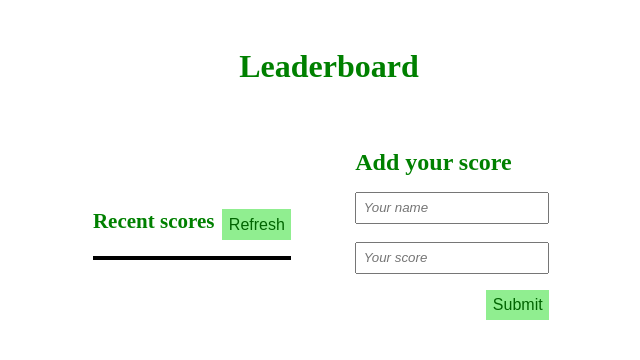
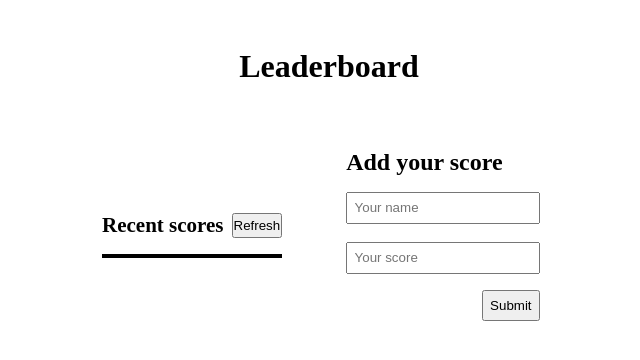
Before and after one commit to Fayob/Leaderboard, a website built with webpack: page src/index.html in a window 1280 px wide. Shown: the whole page, without its empty margins (319-959 px from the left). Built offline with nearby package versions, Linux system fonts and the light colour scheme; no server answers.

```diff
--- a/src/style.css
+++ b/src/style.css
@@ -11,7 +11,7 @@
 .header {
   margin: 2rem 0 4rem 1rem;
   text-align: center;
-  color: green;
+  /* color: green; */
 }
 
 main {
@@ -27,10 +27,10 @@
   font-size: 14px;
   gap: 0.5rem;
   margin-bottom: 1rem;
-  color: green;
+  /* color: green; */
 }
 
-.refresh_button {
+/* .refresh_button {
   cursor: pointer;
   padding: 0.4rem;
   background: lightgreen;
@@ -41,12 +41,12 @@
 
 .refresh_button:hover {
   border: 2px solid green;
-}
+} */
 
 
 .form_header {
   margin-bottom: 1rem;
-  color: green;
+  /* color: green; */
 }
 
 .form {
@@ -58,9 +58,9 @@
   padding: 0.4rem;
 }
 
-input::placeholder {
+/* input::placeholder {
   font-style: italic;
-}
+} */
 
 .form_button {
   cursor: pointer;
@@ -68,15 +68,15 @@
   margin-top: 1rem;
   align-self: flex-end;
   padding: 0.4rem;
-  background: lightgreen;
-  border: none;
-  font-size: 16px;
-  color: darkgreen;
+  /* background: lightgreen; */
+  /* border: none;
+  font-size: 16px; */
+  /* color: darkgreen; */
 }
 
-.form_button:hover {
+/* .form_button:hover {
   border: 2px solid green;
-}
+} */
 
 .score_lists {
   border: 2px solid black;
```
